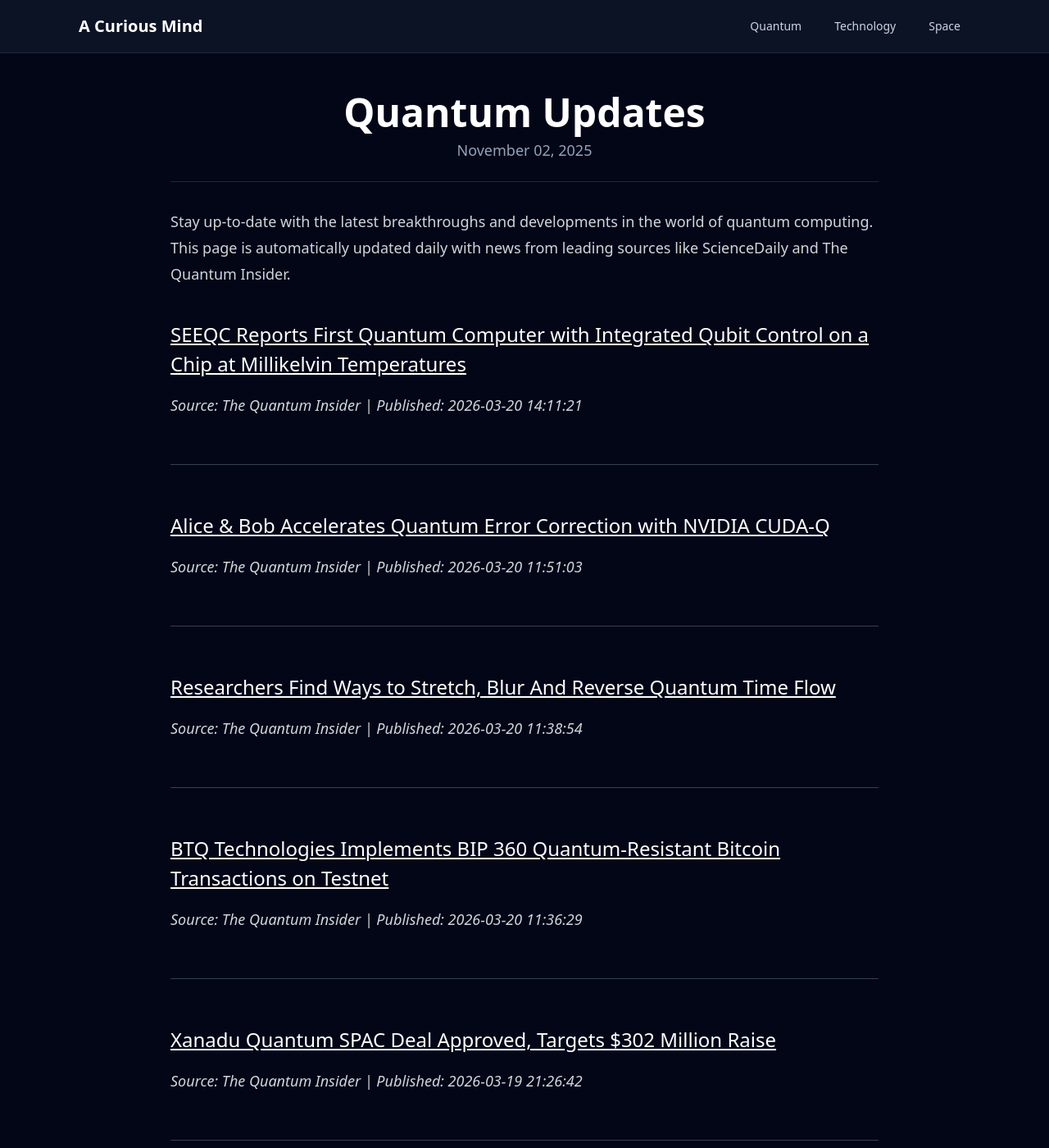
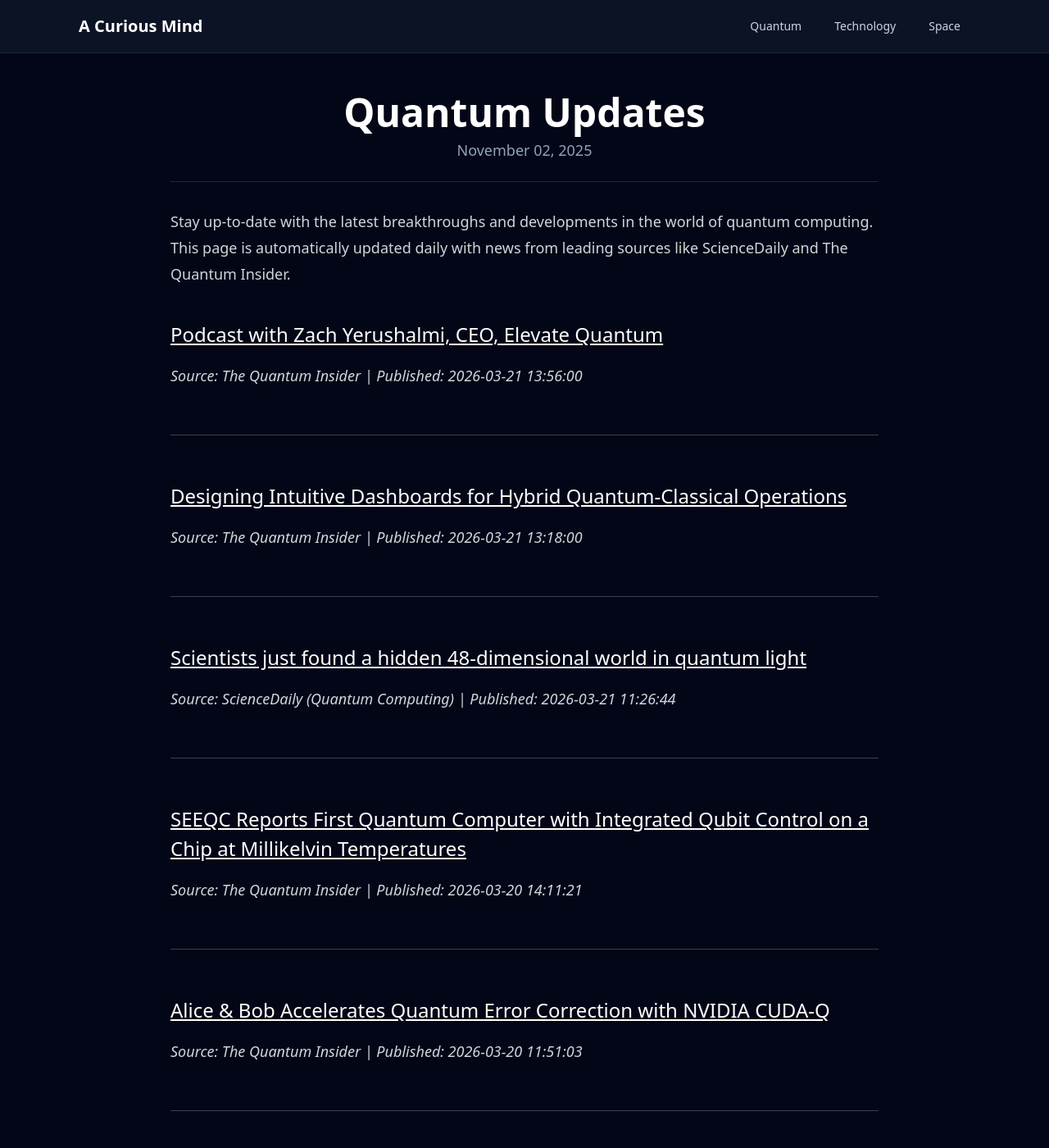
Before and after one commit to onehl7/onehl7.github.io, a Jekyll site: the page built from _posts/2025-11-02-quantum-updates.md, in a window 1280 px wide and 1400 px high. Shown: the whole window at 82% size. Built offline with Jekyll 4.4.1, drawn with Linux system fonts in a browser that asks for light colours; nearby versions of some CDN libraries; some of the changed text lies outside the part shown.

Commit message:
Update quantum news data

```diff
--- a/_data/quantum_news.json
+++ b/_data/quantum_news.json
@@ -1,4 +1,22 @@
 [
+  {
+    "source": "The Quantum Insider",
+    "title": "Podcast with Zach Yerushalmi, CEO, Elevate Quantum",
+    "link": "https://thequantuminsider.com/2026/03/21/podcast-with-zach-yerushalmi-ceo-elevate-quantum/",
+    "published": "2026-03-21 13:56:00"
+  },
+  {
+    "source": "The Quantum Insider",
+    "title": "Designing Intuitive Dashboards for Hybrid Quantum-Classical Operations",
+    "link": "https://thequantuminsider.com/2026/03/21/designing-intuitive-dashboards-for-hybrid-quantum-classical-operations/",
+    "published": "2026-03-21 13:18:00"
+  },
+  {
+    "source": "ScienceDaily (Quantum Computing)",
+    "title": "Scientists just found a hidden 48-dimensional world in quantum light",
+    "link": "https://www.sciencedaily.com/releases/2026/03/260321012705.htm",
+    "published": "2026-03-21 11:26:44"
+  },
   {
     "source": "The Quantum Insider",
     "title": "SEEQC Reports First Quantum Computer with Integrated Qubit Control on a Chip at Millikelvin Temperatures",
@@ -16,18 +34,6 @@
     "title": "Researchers Find Ways to Stretch, Blur And Reverse Quantum Time Flow",
     "link": "https://thequantuminsider.com/2026/03/20/researchers-find-ways-to-stretch-blur-and-reverse-quantum-time-flow/",
     "published": "2026-03-20 11:38:54"
-  },
-  {
-    "source": "The Quantum Insider",
-    "title": "BTQ Technologies Implements BIP 360 Quantum-Resistant Bitcoin Transactions on Testnet",
-    "link": "https://thequantuminsider.com/2026/03/20/btq-technologies-implements-bip-360-quantum-resistant-bitcoin-transactions-testnet/",
-    "published": "2026-03-20 11:36:29"
-  },
-  {
-    "source": "The Quantum Insider",
-    "title": "Xanadu Quantum SPAC Deal Approved, Targets $302 Million Raise",
-    "link": "https://thequantuminsider.com/2026/03/19/xanadu-quantum-spac-deal-approved-targets-302-million-raise/",
-    "published": "2026-03-19 21:26:42"
   },
   {
     "source": "ScienceDaily (Quantum Computing)",
@@ -52,11 +58,5 @@
     "title": "For the first time, light mimics a Nobel Prize quantum effect",
     "link": "https://www.sciencedaily.com/releases/2026/02/260228093446.htm",
     "published": "2026-03-01 13:40:10"
-  },
-  {
-    "source": "ScienceDaily (Quantum Computing)",
-    "title": "Researchers unlock hidden dimensions inside a single photon",
-    "link": "https://www.sciencedaily.com/releases/2026/02/260226042500.htm",
-    "published": "2026-02-26 16:23:52"
   }
 ]
```
